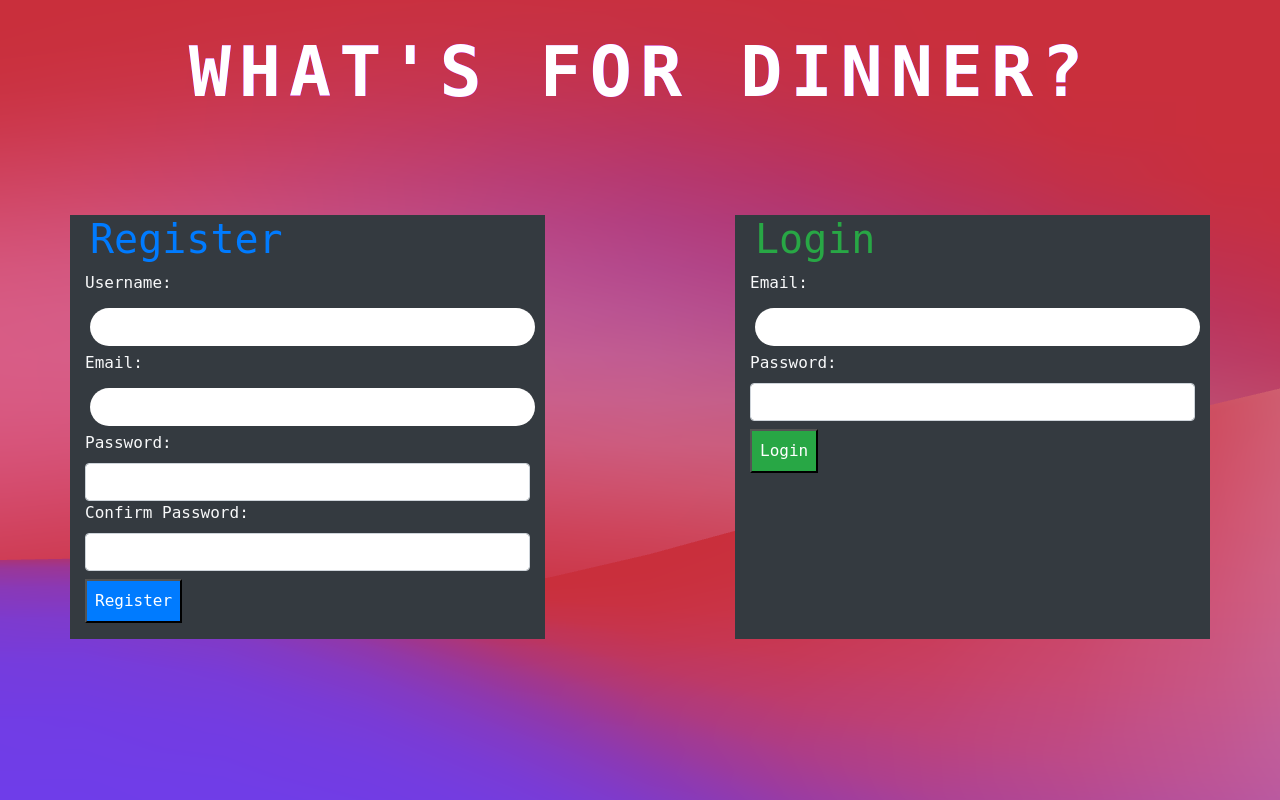
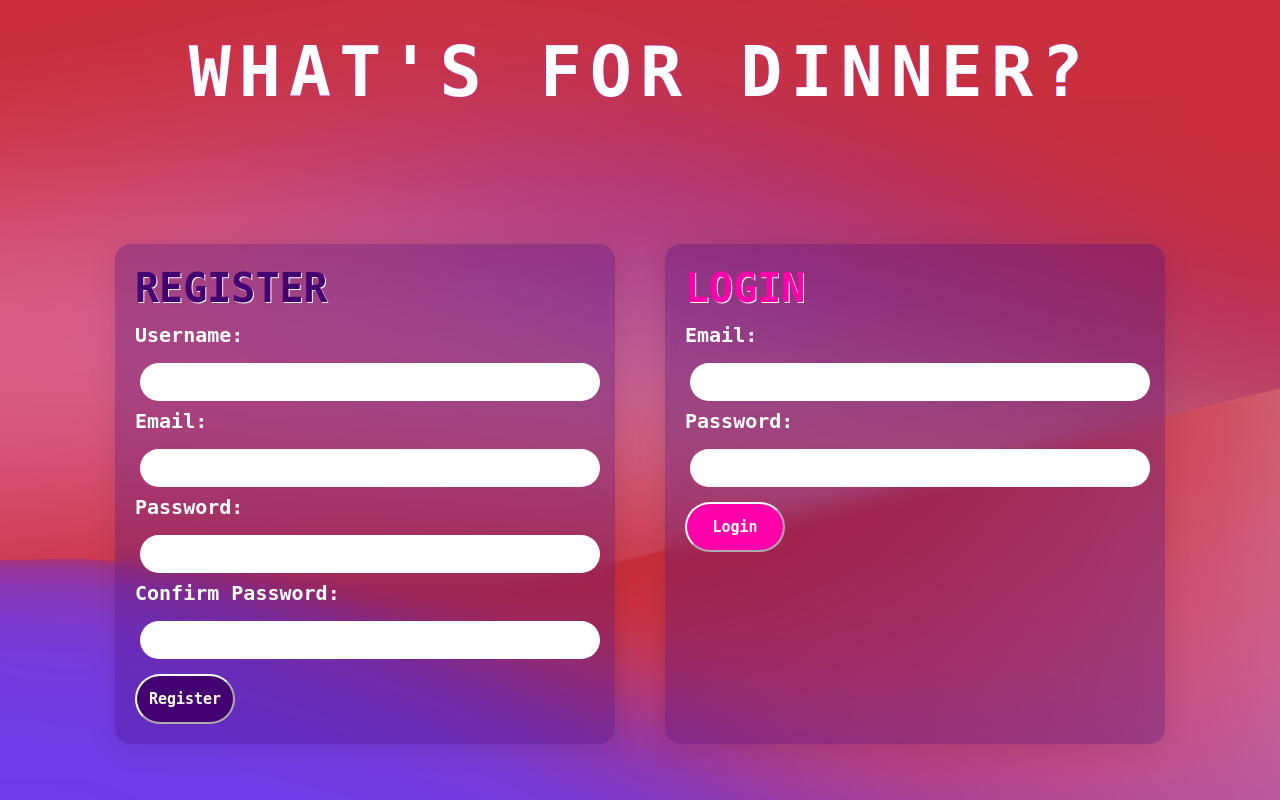
Before and after one commit to rubyrain44/Whats-For-Dinner, a Flask app: page / in a window 1280 px wide. Run offline with Flask 3, Linux system fonts and the light colour scheme.

Commit message:
project completion

```diff
--- a/flask_app/static/css/styles.css
+++ b/flask_app/static/css/styles.css
@@ -8,6 +8,66 @@ body {
     flex-direction: column;
     justify-content: center;
     align-items: center;
+}
+
+/* INDEX CSS */
+
+.errors {
+    margin-bottom: 20px;
+}
+
+.indexContent {
+    display: flex;
+    justify-content: space-between;
+}
+
+.register, .login {
+    /* From https://css.glass */
+    background: rgba(69, 14, 121, 0.31);
+    border-radius: 16px;
+    box-shadow: 0 4px 30px rgba(0, 0, 0, 0.1);
+    backdrop-filter: blur(9.9px);
+    -webkit-backdrop-filter: blur(9.9px);
+    width: 500px;
+    height: 500px;
+    padding: 20px;
+    margin: 25px;
+}
+
+.registerH1 {
+    color: #430070;
+    text-shadow: 1px 1px white;
+    font-weight: bold;
+}
+
+.loginH1 {
+    color:#ff00aa;
+    text-shadow: 1px 1px white;
+    font-weight: bold;
+}
+
+.registerButton {
+    width: 100px;
+    height: 50px;
+    background-color: #430070;
+    border-color: white;
+    border-radius: 40px;
+    color: white;
+    font-size: 15px;
+    font-weight: bold;
+    margin-top: 10px;
+}
+
+.loginButton {
+    width: 100px;
+    height: 50px;
+    background-color: #ff00aa;
+    border-color: white;
+    border-radius: 40px;
+    color: white;
+    font-size: 15px;
+    font-weight: bold;
+    margin-top: 10px;
 }
 
 /* SITE HEADER */
@@ -269,7 +329,7 @@ a:hover {
 
 /* FORM INPUT STYLES */
 
-input[type=text], textarea {
+input[type=text], input[type=password], textarea {
     border-radius: 30px;
     border: 1px white;
     padding: 10px;
@@ -313,3 +373,9 @@ input[type=radio] {
     font-weight: bold;
     margin-top: 10px;
 }
+
+.logout {
+    margin-top: 15px;
+    background-color: #120450;
+    color: white;
+}
--- a/flask_app/templates/dashboard.html
+++ b/flask_app/templates/dashboard.html
@@ -41,5 +41,11 @@
         </div>
     </div>
 
+    <div>
+        <form action="/logout" method="POST">
+            <input class="logout" type="submit" value="Logout">
+        </form>
+    </div>
+
 </body>
 </html>
--- a/flask_app/templates/index.html
+++ b/flask_app/templates/index.html
@@ -16,8 +16,7 @@
         </div>
     </div>
 
-    <div class="container">
-        <div class="mt-3 bg-danger">
+    <div class="errors">
         {% with messages = get_flashed_messages() %}
             {% if messages %}
                 {% for message in messages %}
@@ -27,39 +26,42 @@
         {% endwith %}
     </div>
 
-        <div class="row mt-3">
-            <div class="col-5 pb-3 bg-dark">
-                <p class="text-primary h1">Register</p>
+    <div class="indexContent">
+        <div class="register">
+            <h1 class="registerH1">REGISTER</h1>
             <form action="/register" method="POST">
-                    <label class="text-light" for="username">Username:</label>
+
+                <div>
+                    <label class="labelStyle" for="username">Username:</label>
                     <input class="form-control" type="text" name="username">
+                </div>
 
-                    <label class="text-light" for="email">Email:</label>
+                <label class="labelStyle" for="email">Email:</label>
                 <input class="form-control" type="text" name="email">
 
-                    <label class="text-light" for="register_password">Password:</label>
+                <label class="labelStyle" for="register_password">Password:</label>
                 <input class="form-control" type="password" name="register_password">
 
-                    <label class="text-light" for="confirm_password">Confirm Password:</label>
+                <label class="labelStyle" for="confirm_password">Confirm Password:</label>
                 <input class="form-control" type="password" name="confirm_password">
 
-                    <input class="p-2 mt-2 bg-primary text-white" type="submit" value="Register">
+                <input class="registerButton" type="submit" value="Register">
             </form>
         </div>
 
-            <div class="col-5 offset-2 bg-dark">
-                <p class="text-success h1">Login</p>
+        <div class="login">
+            <h1 class="loginH1">LOGIN</h1>
             <form action="/login" method="POST">
-                    <label class="text-light" for="email">Email:</label>
+                <label class="labelStyle" for="email">Email:</label>
                 <input class="form-control" type="text" name="email">
 
-                    <label class="text-light" for="login_password">Password:</label>
+                <label class="labelStyle" for="login_password">Password:</label>
                 <input class="form-control" type="password" name="login_password">
 
-                    <input class="p-2 mt-2 bg-success text-white" type="submit" value="Login">
+                <input class="loginButton" type="submit" value="Login">
             </form>
         </div>
     </div>
-    </div>
+
 </body>
 </html>
```
Lines whose indentation alone changed are shown as unchanged.
